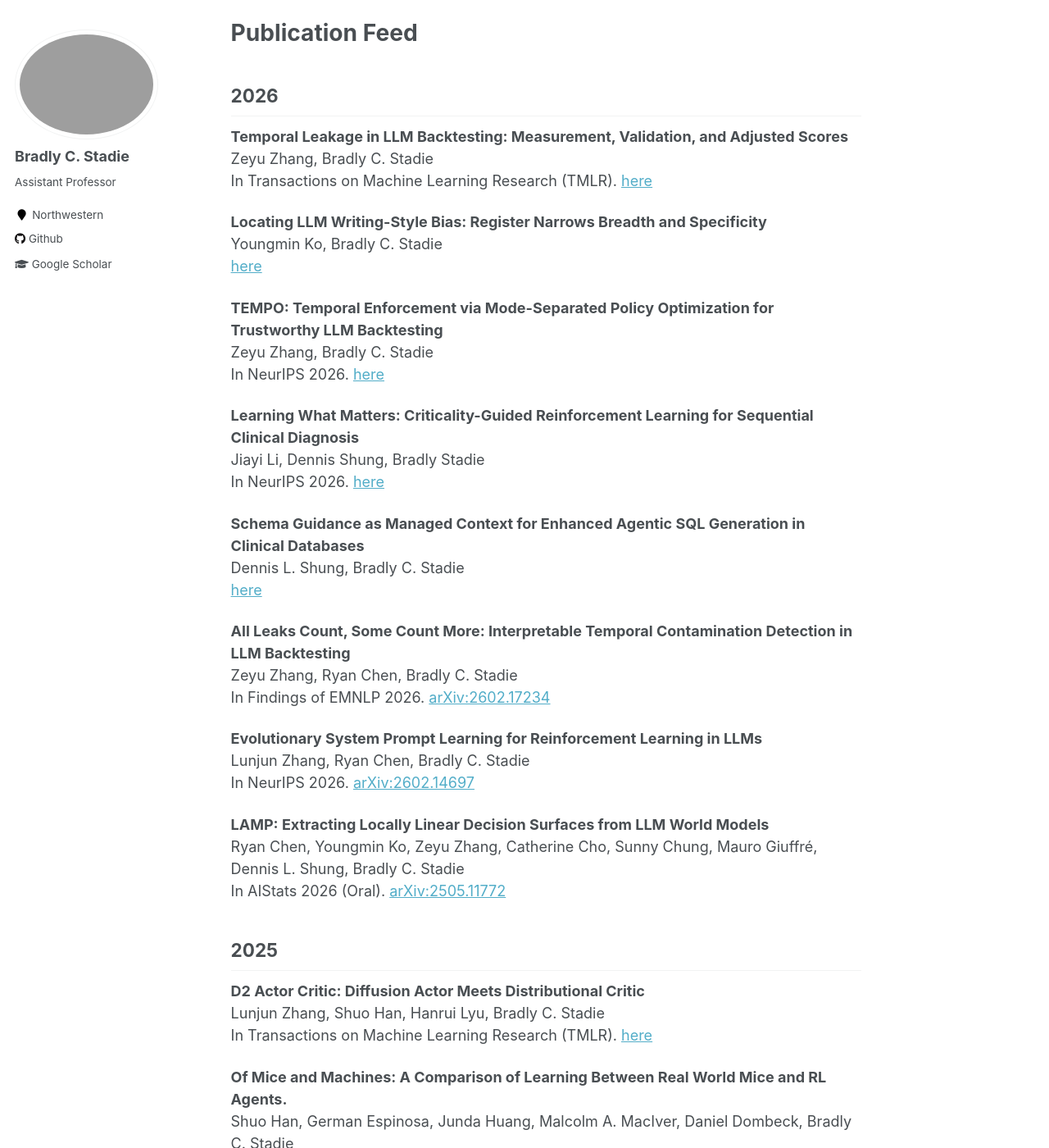
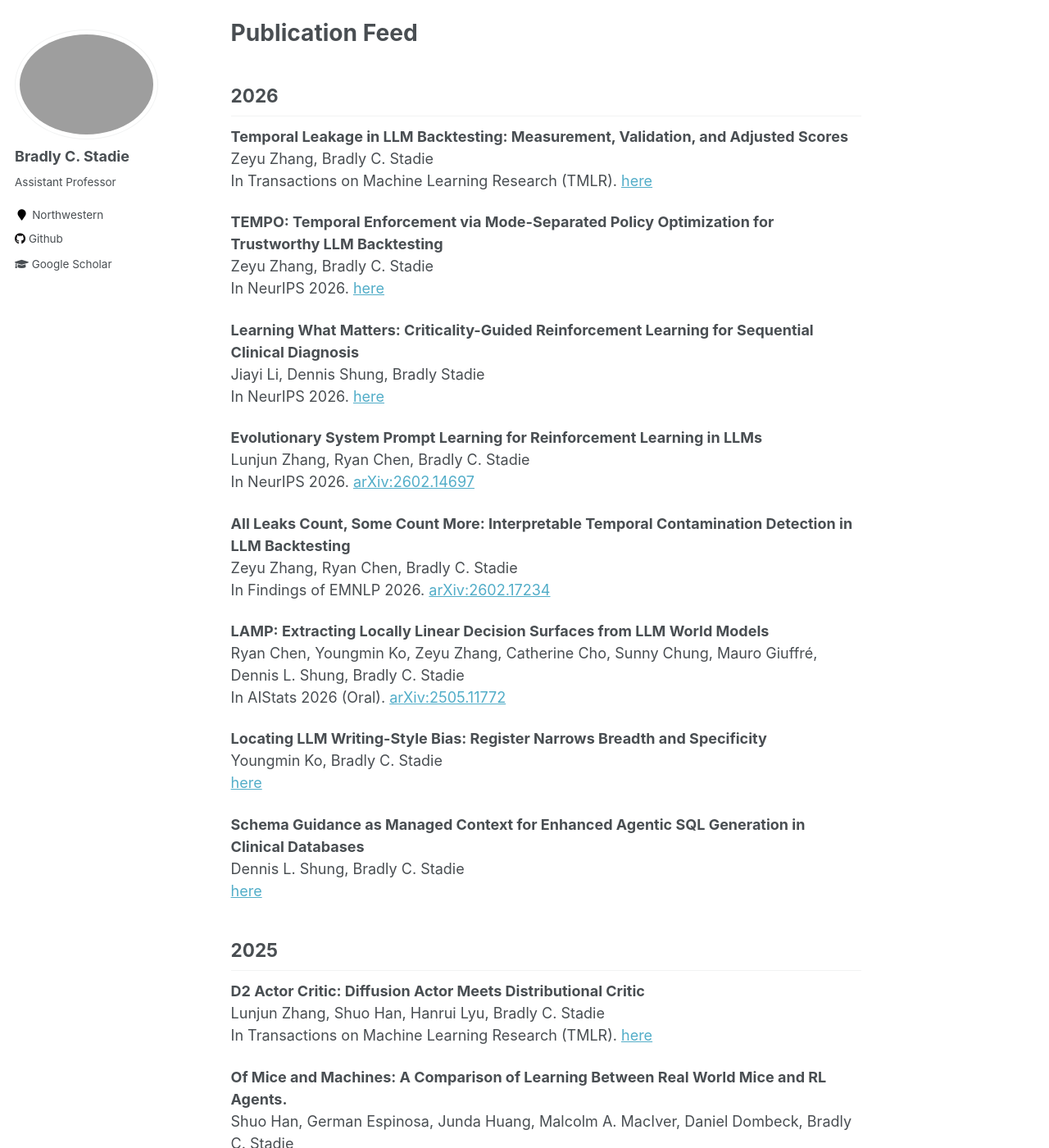
Before and after one commit to bstadie/bstadie.github.io, a Jekyll site: the page built from _pages/about.md, in a window 1280 px wide and 1400 px high, scrolled down 1435 px. Shown: the whole window at 82% size. Built offline with Jekyll 4.4.1, drawn with Linux system fonts in a browser that asks for light colours; part of the change alters nothing that is shown.

```diff
--- a/_pages/about.md
+++ b/_pages/about.md
@@ -75,10 +75,6 @@ I recently made a YouTube video about some of my research for a general audience
 Zeyu Zhang, Bradly C. Stadie
 In Transactions on Machine Learning Research (TMLR). [here](https://openreview.net/forum?id=x3qagPELrp)
 
-**Locating LLM Writing-Style Bias: Register Narrows Breadth and Specificity**
-Youngmin Ko, Bradly C. Stadie
-[here](files/typos.pdf)
-
 **TEMPO: Temporal Enforcement via Mode-Separated Policy Optimization for Trustworthy LLM Backtesting**
 Zeyu Zhang, Bradly C. Stadie
 In NeurIPS 2026. [here](https://arxiv.org/html/2605.18843v1)
@@ -87,22 +83,25 @@ In NeurIPS 2026. [here](https://arxiv.org/html/2605.18843v1)
 Jiayi Li, Dennis Shung, Bradly Stadie
 In NeurIPS 2026. [here](files/simulator.pdf)
 
-**Schema Guidance as Managed Context for Enhanced Agentic SQL Generation in Clinical Databases**
-Dennis L. Shung, Bradly C. Stadie
-[here](files/maestro.pdf)
+**Evolutionary System Prompt Learning for Reinforcement Learning in LLMs**
+Lunjun Zhang, Ryan Chen, Bradly C. Stadie
+In NeurIPS 2026. [arXiv:2602.14697](https://arxiv.org/abs/2602.14697)
 
 **All Leaks Count, Some Count More: Interpretable Temporal Contamination Detection in LLM Backtesting**
 Zeyu Zhang, Ryan Chen, Bradly C. Stadie
 In Findings of EMNLP 2026. [arXiv:2602.17234](https://arxiv.org/abs/2602.17234)
 
-**Evolutionary System Prompt Learning for Reinforcement Learning in LLMs**
-Lunjun Zhang, Ryan Chen, Bradly C. Stadie
-In NeurIPS 2026. [arXiv:2602.14697](https://arxiv.org/abs/2602.14697)
-
-
 **LAMP: Extracting Locally Linear Decision Surfaces from LLM World Models**
 Ryan Chen, Youngmin Ko, Zeyu Zhang, Catherine Cho, Sunny Chung, Mauro Giuffré, Dennis L. Shung, Bradly C. Stadie
 In AIStats 2026 (Oral). [arXiv:2505.11772](https://arxiv.org/abs/2505.11772)
+
+**Locating LLM Writing-Style Bias: Register Narrows Breadth and Specificity**
+Youngmin Ko, Bradly C. Stadie
+[here](files/typos.pdf)
+
+**Schema Guidance as Managed Context for Enhanced Agentic SQL Generation in Clinical Databases**
+Dennis L. Shung, Bradly C. Stadie
+[here](files/maestro.pdf)
 
 
 ## 2025
```
